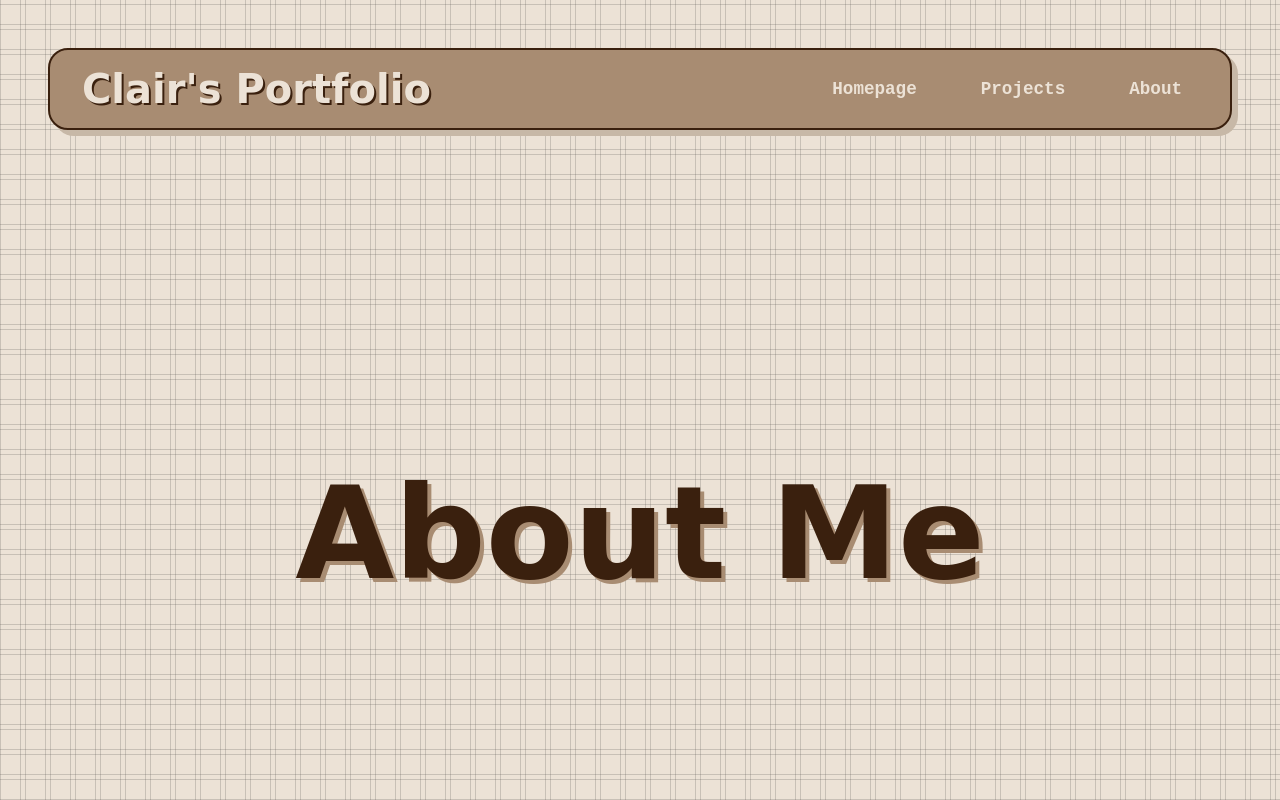
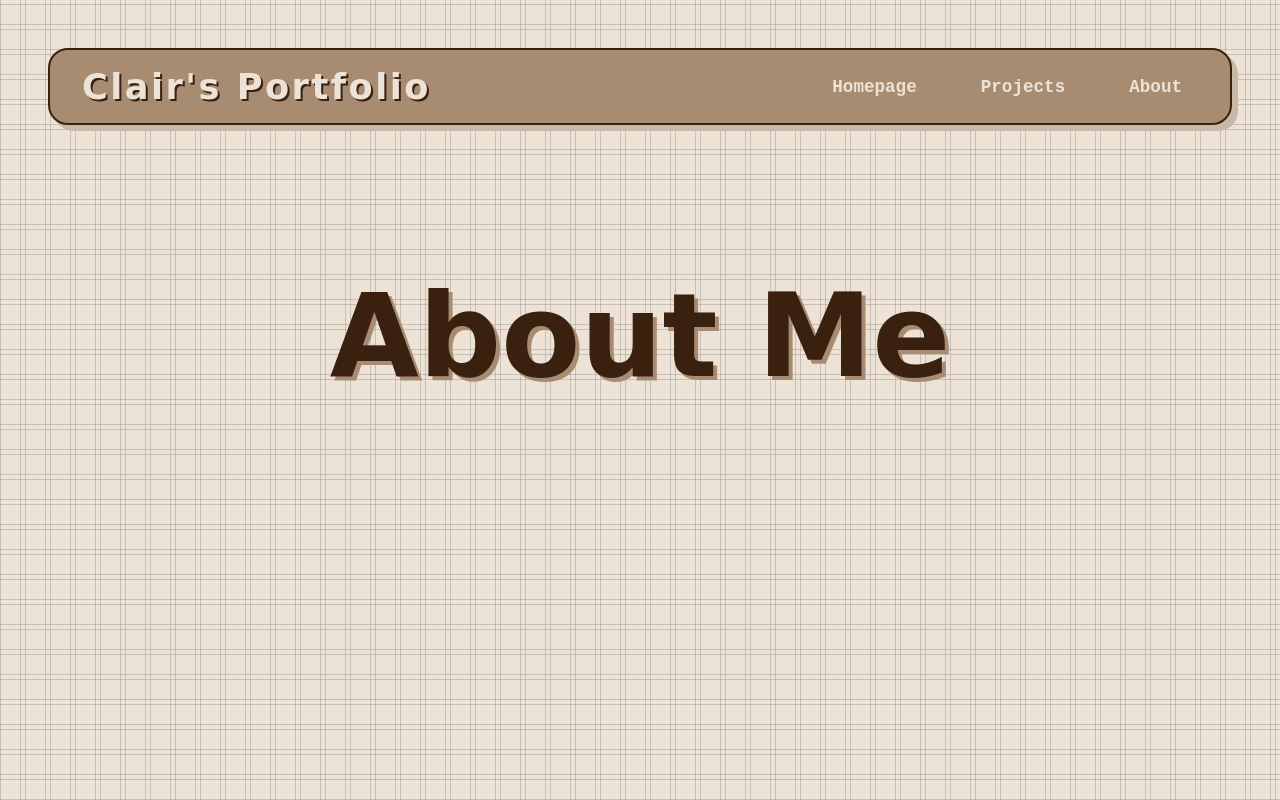
Before and after one commit to applepieeeeee/personal-website, a plain HTML site: page aboutme.html in a window 1280 px wide. Shown: the top 800 px of the page. Drawn offline with Linux system fonts and the light colour scheme; a web font is replaced by a local one.

Commit message:
adjusted nav-logo size

```diff
--- a/aboutme.html
+++ b/aboutme.html
@@ -81,7 +81,7 @@
 
         .navbar-logo{
             font-family: "Ballet", cursive;
-            font-size: 2.5rem;
+            font-size: 2.2rem;
             font-weight: 600;
             color: var(--bg-color);
 
@@ -89,6 +89,8 @@
             text-shadow: 2px 2px 0 var(--text-color);
             flex-shrink: 0;
             white-space: nowrap;
+
+            letter-spacing: 0.07em;
         }
 
         .navbar-links {
@@ -116,19 +118,21 @@
 
         .header{
             text-align: center;
-            padding: 13rem 0rem;
+            padding: 7rem 0rem;
             display: flex;
             flex-direction: column;
 
             align-items: center;
-            min-height: calc(100vh - 4rem);
+            min-height: calc(40vh - 4rem);
             justify-content: center;
         }
 
         .header h1 {
             font-family: "Ballet", cursive;
-            font-size: clamp(5rem, 10vw, 9rem);
+            font-size: clamp(5rem, 9vw, 9rem);
             font-weight: 600;
+
+            text-align: center;
 
             line-height: 0.9;
             margin-bottom: 1.5rem;
```
Also changed, not shown: index.html (+2 -0 lines), projects.html (+2 -0 lines).
